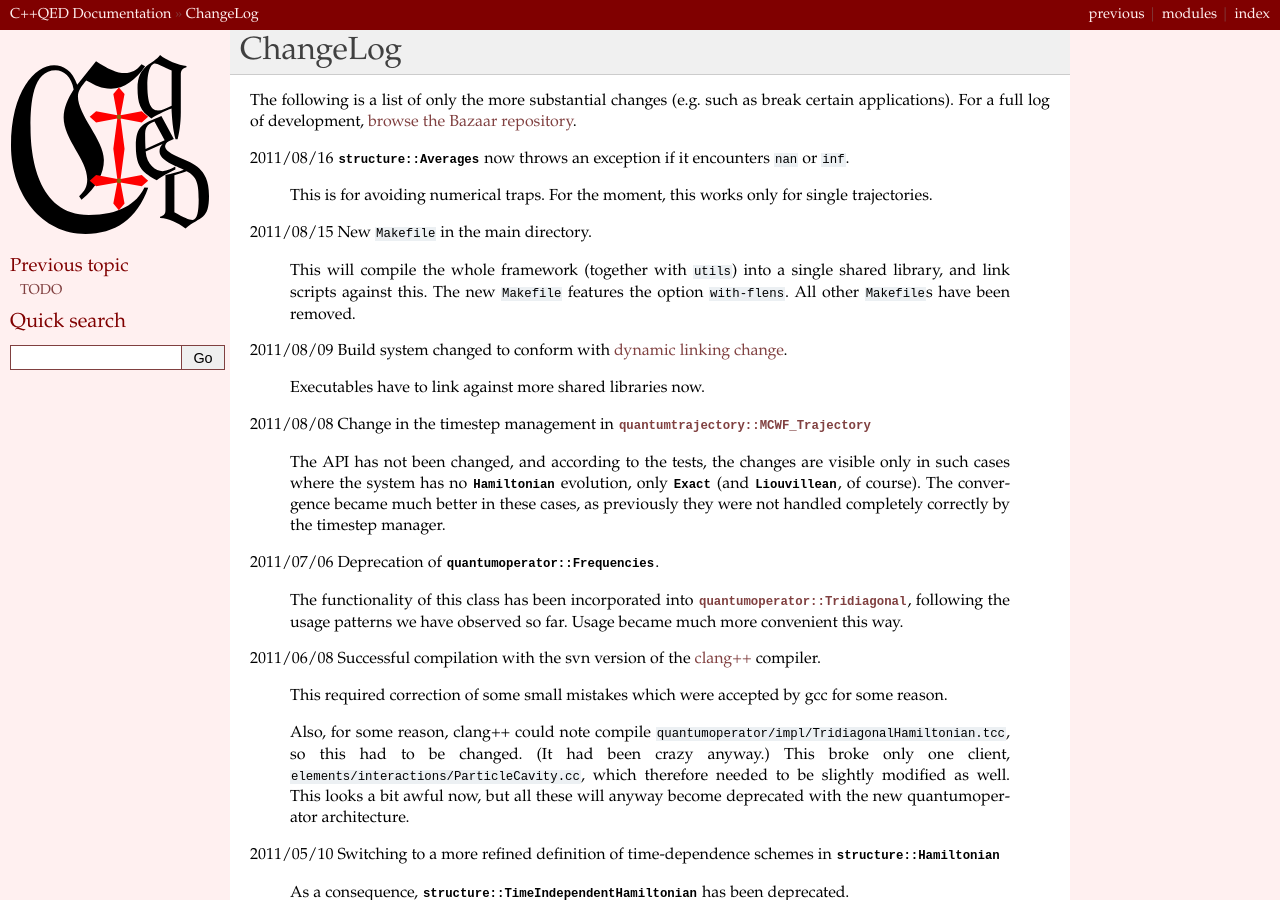
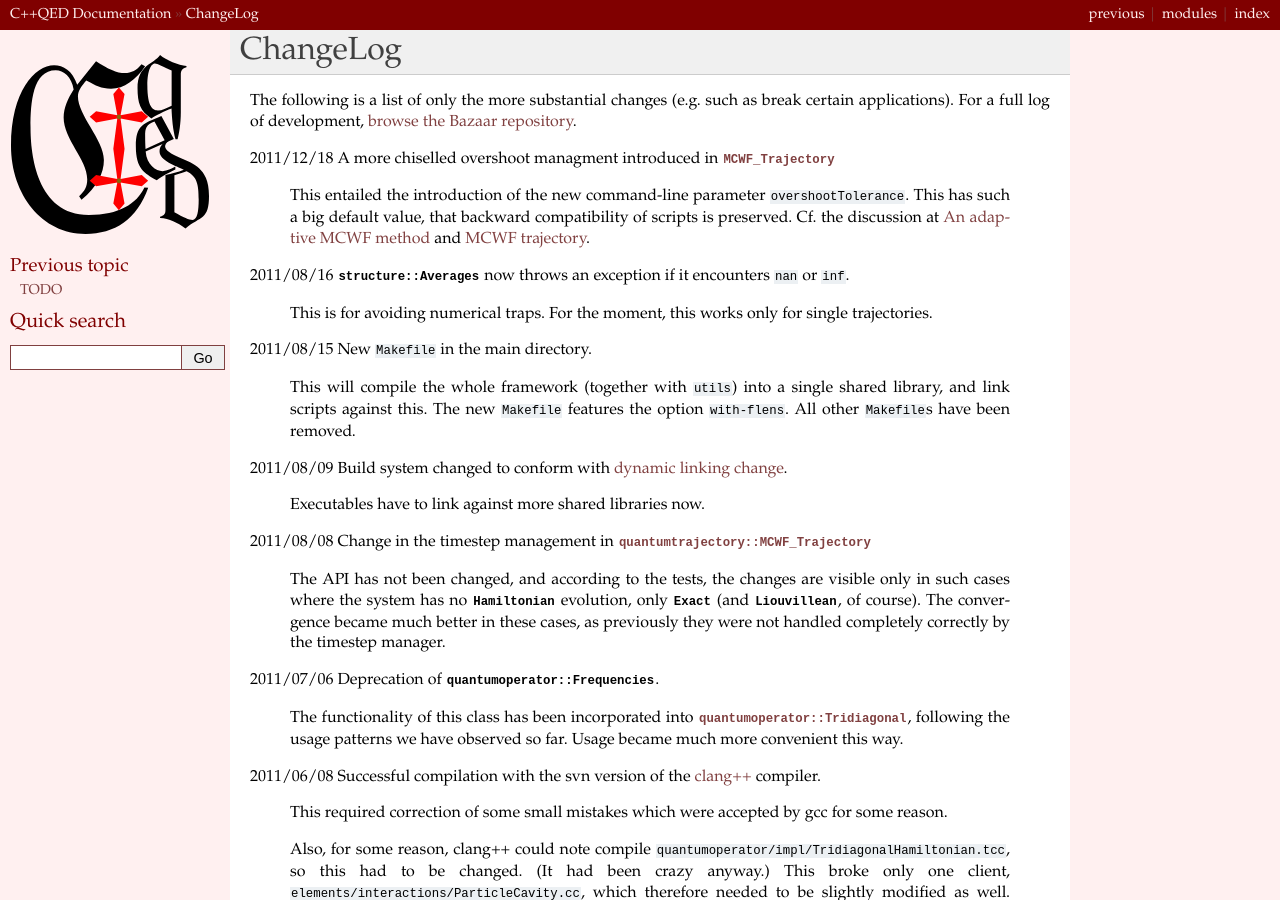
Before and after one commit to vukics/cppqed, a Sphinx documentation site: the page built from doc/changelog.rst, in a window 1280 px wide and 900 px high. Built offline with Sphinx 7.4.7, drawn with Linux system fonts in a browser that asks for light colours; formulas are drawn with MathJax 3.

Commit message:
Documentation + Little corrections.

```diff
--- a/doc/appendices.rst
+++ b/doc/appendices.rst
@@ -84,6 +84,8 @@ At time :math:`t` the system is in a state with normalised state vector :math:`\
 Refinement of the method
 ------------------------
 
+.. _MCWF_method_adaptive:
+
 An adaptive MCWF method
 ^^^^^^^^^^^^^^^^^^^^^^^
 
@@ -98,7 +100,7 @@ In the framework, we adopt a further heuristic in this case, introducing a toler
 
   In spite of the RKCK method being of order :math:`O\lp\delta t^4\rp`, the whole method remains :math:`O\lp\sqrt{\delta t}\rp`, since the treatment of jumps is essentially the same as in the original proposal. (Events of multiple jumps in one timestep are neglected.)
 
-
+For the implementation cf. :ref:`MCWF_Trajectory`.
 
 
 Exploiting interaction picture
--- a/doc/changelog.rst
+++ b/doc/changelog.rst
@@ -4,6 +4,10 @@ ChangeLog
 
 The following is a list of only the more substantial changes (e.g. such as break certain applications). For a full log of development, `browse the Bazaar repository <http://cppqed.bzr.sourceforge.net/bzr/cppqed/changes>`_.
 
+
+2011/12/18 A more chiselled overshoot managment introduced in :class:`~quantumtrajectory::MCWF_Trajectory`
+
+  This entailed the introduction of the new command-line parameter ``overshootTolerance``. This has such a big default value, that backward compatibility of scripts is preserved. Cf. the discussion at :ref:`MCWF_method_adaptive` and :ref:`MCWF_Trajectory`.
 
 2011/08/16 :class:`structure::Averages` now throws an exception if it encounters ``nan`` or ``inf``.
 
--- a/doc/conf.py
+++ b/doc/conf.py
@@ -30,7 +30,7 @@ needs_sphinx = '1.0'
 extensions = [#'sphinx.ext.intersphinx',
   'sphinx.ext.todo', 'sphinx.ext.pngmath']
 
-pngmath_latex_preamble = r'\input '+docRootDirectory+'TexUtils/defs'
+pngmath_latex_preamble = r'\usepackage{technicalDefinitions}'
 
 # Add any paths that contain templates here, relative to this directory.
 templates_path = ['_templates']
```
Also changed, not shown: doc/quantumtrajectory.rst (+18 -7 lines), 2 other files.
